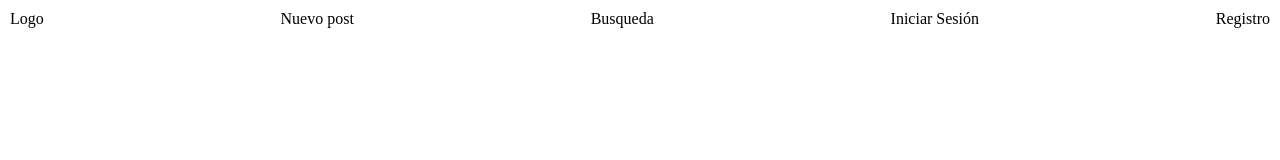
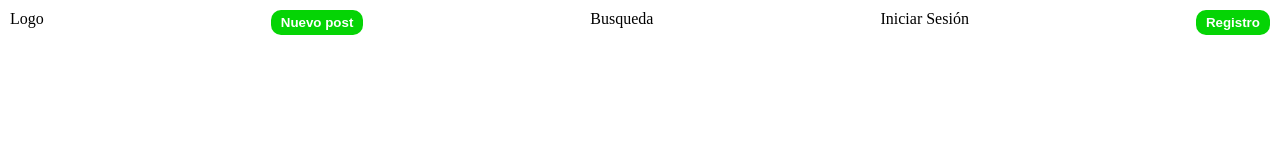
Before and after one commit to Juanandress/MaquetaWebRazas, a plain HTML site: page index.html in a window 1280 px wide. Drawn offline with Linux system fonts and the light colour scheme.

Commit message:
Agregar estilos para el boton de registro

```diff
--- a/index.html
+++ b/index.html
@@ -12,10 +12,12 @@
     <header>
         <ul class="navbar">
             <li>Logo</li>
-            <li>Nuevo post</li>
+            <li>
+                <button class="mainButton">Nuevo post</button>
+            </li>
             <li>Busqueda</li>
             <li>Iniciar Sesión</li>
-            <li>Registro</li>
+            <li><button class="mainButton">Registro</button></li>
         </ul>
     </header>
     <main>
```
Also changed, not shown: styles/estilos.css (line endings or trailing spaces).
